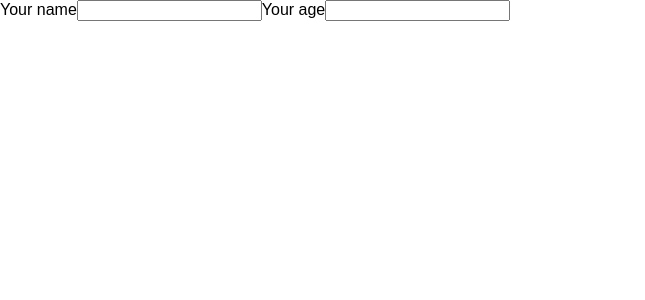
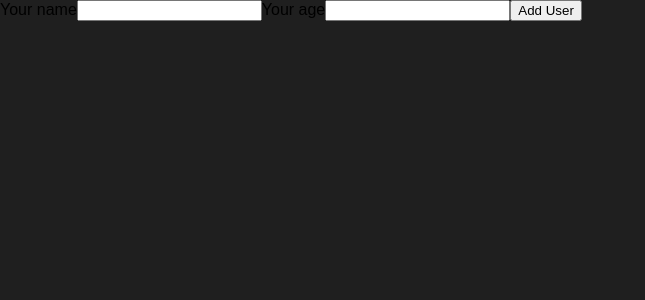
Before and after one commit to hafsasaleem27/user-actions, a React (Create React App) app: page / in a window 1280 px wide. Shown: the top 300 px of the page, without its empty margins (0-645 px from the left). Built offline with nearby package versions, Linux system fonts and the light colour scheme.

Commit message:
added background color to html and added submit button to add user form

```diff
--- a/src/components/Users/AddUser.js
+++ b/src/components/Users/AddUser.js
@@ -11,6 +11,7 @@ const AddUser = (props) => {
       <input id="username" type="text" />
       <label htmlFor="age">Your age</label>
       <input id="age" type="number" />
+      <button type="submit">Add User</button>
     </form>
   );
 };
--- a/src/index.css
+++ b/src/index.css
@@ -4,6 +4,7 @@
 
 html {
   font-family: sans-serif;
+  background: #1f1f1f;
 }
 
 body {
```
